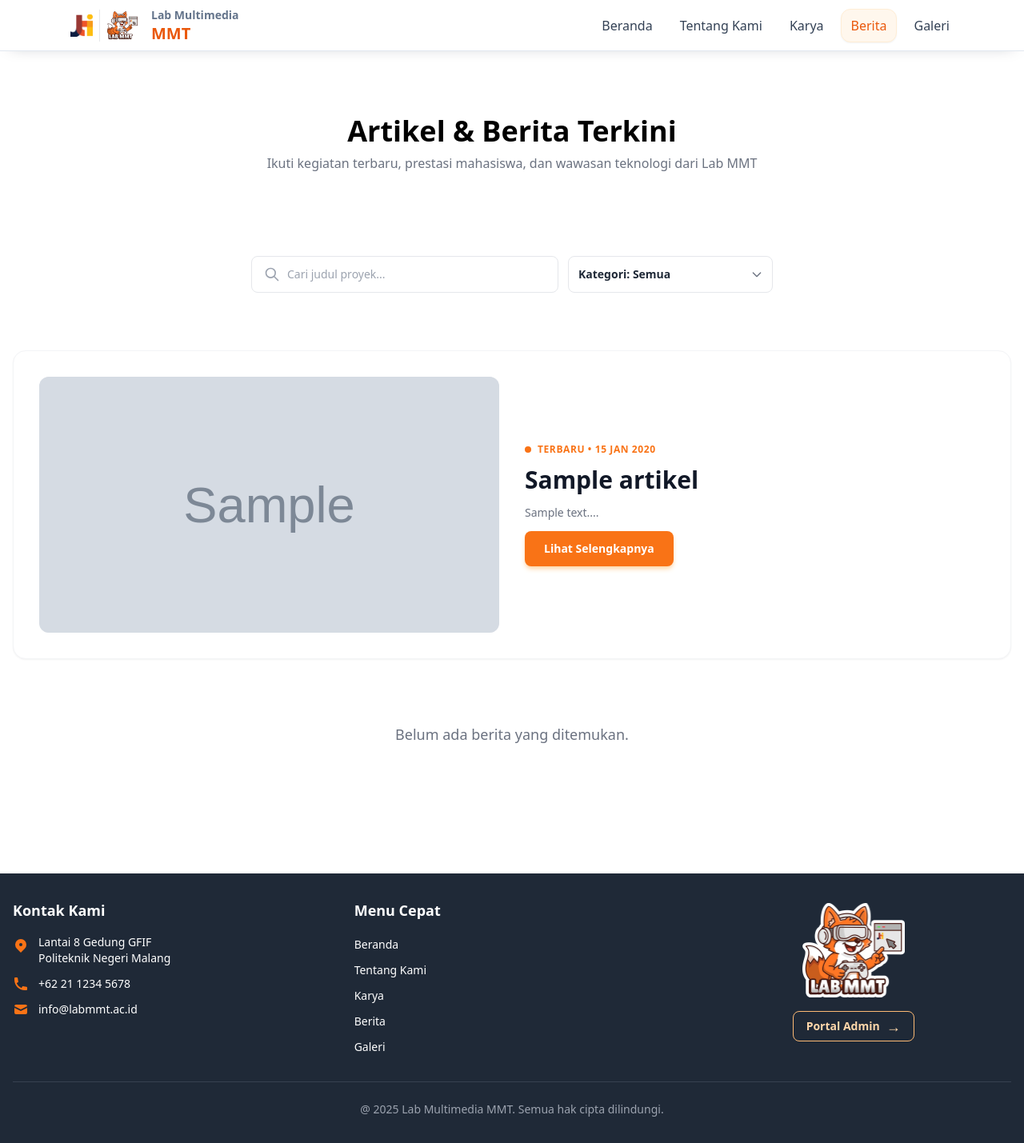
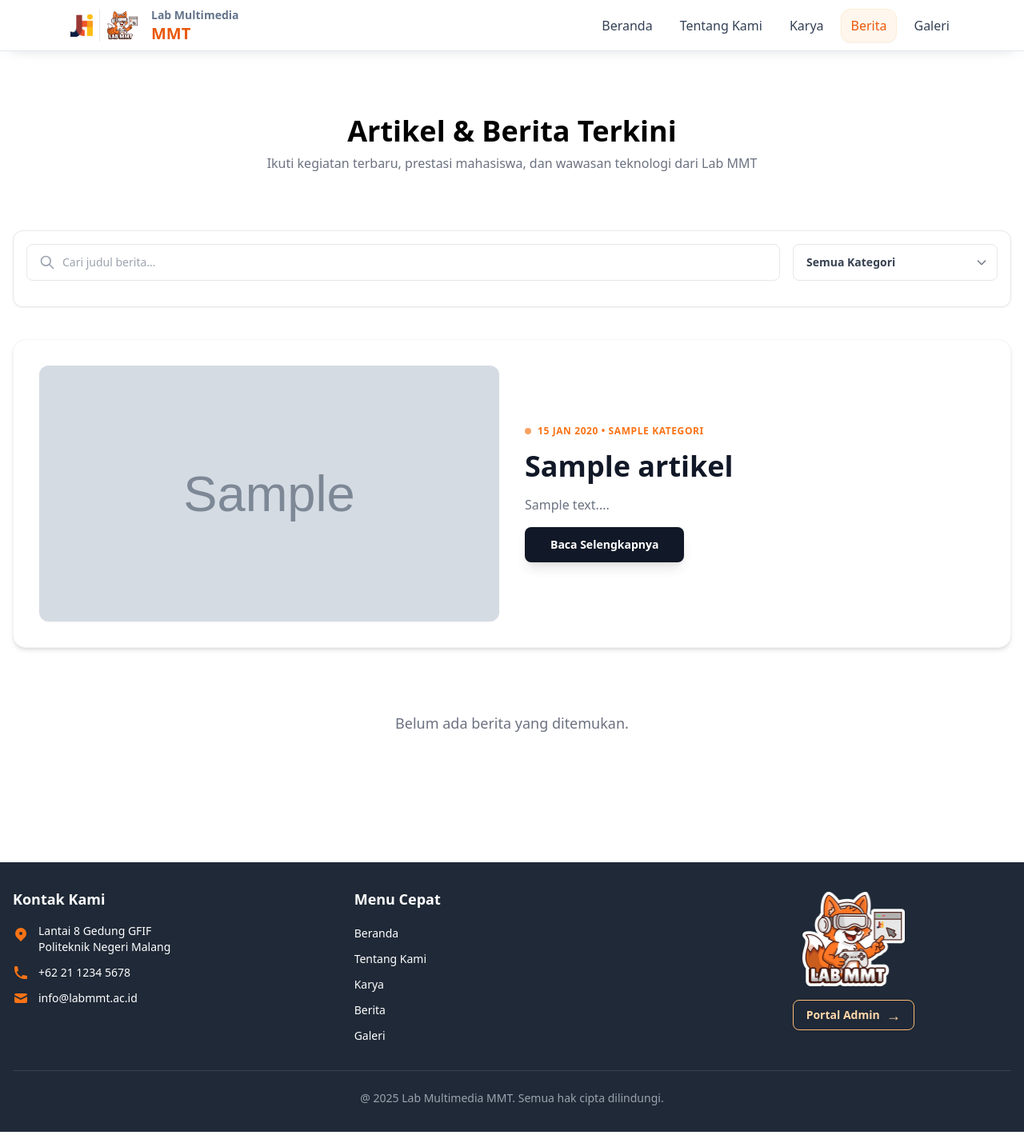
Before and after one commit to furalmiqbadi/pbl, a PHP site: page /index.php?page=news in a window 1280 px wide. Shown: the whole page at 80% size. Run offline with PHP 8.4, Linux system fonts and the light colour scheme; tables that the repository leaves empty or names only in its code hold one stand-in row (values such as "Sample post"); some libraries are stand-ins or nearby versions.

Commit message:
berita FE dan BE

```diff
--- a/controller/NewsController.php
+++ b/controller/NewsController.php
@@ -15,7 +15,7 @@ class NewsController
 
     public function index()
     {
-        // 1. Ambil input
+        // 1. Ambil Input
         $search = trim($_GET['search'] ?? '');
         $categoryInput = $_GET['category'] ?? null;
 
@@ -34,15 +34,17 @@ class NewsController
         $remaining = max(0, $totalNews - $perPageFirst);
         $totalPages = 1 + ($remaining > 0 ? (int) ceil($remaining / $perPageOther) : 0);
 
-        if ($page > $totalPages && $totalPages > 0) $page = $totalPages;
+        if ($page > $totalPages && $totalPages > 0)
+            $page = $totalPages;
 
-        // 4. Logika Featured
+        // 4. Logika Featured News (Headline Utama)
         $featuredNews = null;
+        // Featured hanya muncul jika di halaman 1, tidak search, dan tidak filter kategori
         if ($page === 1 && $search === '' && $categoryId === null) {
             $featuredNews = $this->model->getLatest();
         }
 
-        // 5. Hitung Offset
+        // 5. Hitung Offset Database
         if ($page === 1) {
             $offset = $featuredNews ? 1 : 0;
             $limit = $featuredNews ? ($perPageFirst - 1) : $perPageFirst;
@@ -51,31 +53,50 @@ class NewsController
             $limit = $perPageOther;
         }
 
-        // 6. Ambil Data
+        // 6. Ambil Data Utama
         $newsList = $this->model->getNews($search, $categoryId, $offset, $limit);
         $categories = $this->model->getCategories();
 
-        // 7. Panggil View Publik
+        // 7. Logika Slide
+        $sliderNews = [];
+
+        // Masukkan Featured News sebagai slide pertama
+        if (!empty($featuredNews)) {
+            $sliderNews[] = $featuredNews;
+        }
+
+        // Tambahkan 2 berita terbaru dari list agar slide-nya banyak
+        if (!empty($newsList)) {
+            $sliderNews = array_merge($sliderNews, array_slice($newsList, 0, 2));
+        }
+
+        // Hapus duplikat (jaga-jaga kalau datanya sama)
+        $sliderNews = array_unique($sliderNews, SORT_REGULAR);
+
+        // 8. Panggil View
+        // Sekarang View tinggal pakai variabel $sliderNews tanpa mikir
         include __DIR__ . '/../view/news.php';
     }
 
     public function detail()
     {
         if (!isset($_GET['id'])) {
-            header("Location: index.php?page=news"); exit;
+            header("Location: index.php?page=news");
+            exit;
         }
 
         $id = (int) $_GET['id'];
         $newsItem = $this->model->getNewsById($id);
 
         if (!$newsItem) {
-            echo "Berita tidak ditemukan!"; exit;
+            echo "Berita tidak ditemukan!";
+            exit;
         }
 
         // Ambil Rekomendasi (3 berita terbaru selain yang sedang dibuka)
         $recentNews = $this->model->getNews(null, null, 0, 4);
-        $relatedNews = array_filter($recentNews, function($item) use ($id) {
-            return (int)$item['id'] !== $id;
+        $relatedNews = array_filter($recentNews, function ($item) use ($id) {
+            return (int) $item['id'] !== $id;
         });
         $relatedNews = array_slice($relatedNews, 0, 3);
 
@@ -84,15 +105,14 @@ class NewsController
 
     // BAGIAN ADMIN (Untuk Dashboard)
 
-    // Tampilkan Daftar Berita di Admin
     public function adminIndex()
     {
         $search = $_GET['search'] ?? null;
-        if ($search) {
-            $newsList = $this->model->getNews($search, null, 0, 100);
-        } else {
-            $newsList = $this->model->getAllNews();
-        }
+        $category = $_GET['category'] ?? null;
+
+        $newsList = $this->model->getAdminNews($search, $category);
+        $categories = $this->model->getCategories();
+
         include __DIR__ . '/../view/admin/berita.php';
     }
 
@@ -172,7 +192,8 @@ class NewsController
     private function uploadImage($file)
     {
         $targetDir = __DIR__ . "/../assets/images/uploads/";
-        if (!is_dir($targetDir)) mkdir($targetDir, 0777, true);
+        if (!is_dir($targetDir))
+            mkdir($targetDir, 0777, true);
 
         $ext = pathinfo($file["name"], PATHINFO_EXTENSION);
         $fileName = time() . '_' . uniqid() . '.' . $ext;
--- a/model/NewsModel.php
+++ b/model/NewsModel.php
@@ -174,5 +174,36 @@ class NewsModel extends Model
         return $stmt->execute();
     }
 
+    // [UPDATE] Ambil Semua Berita untuk Admin (Dengan Filter Search & Kategori)
+    public function getAdminNews($search = null, $categoryId = null)
+    {
+        if ($this->db === null)
+            return [];
 
+        $sql = "SELECT b.*, k.nama_kategori
+                FROM berita_artikel b
+                LEFT JOIN kategori k ON b.kategori_id = k.id
+                WHERE 1=1"; // Trik agar mudah menambah AND
+
+        $params = [];
+
+        // 1. Filter Pencarian (Judul atau Isi)
+        if (!empty($search)) {
+            // Gunakan ILIKE untuk PostgreSQL (Case Insensitive), pakai LIKE kalau MySQL
+            $sql .= " AND (b.judul ILIKE :search OR b.isi_berita ILIKE :search)";
+            $params[':search'] = "%$search%";
+        }
+
+        // 2. Filter Kategori
+        if (!empty($categoryId) && $categoryId !== 'semua') {
+            $sql .= " AND b.kategori_id = :cat";
+            $params[':cat'] = $categoryId;
+        }
+
+        $sql .= " ORDER BY b.created_at DESC";
+
+        $stmt = $this->db->prepare($sql);
+        $stmt->execute($params);
+        return $stmt->fetchAll(PDO::FETCH_ASSOC);
+    }
 }
--- a/view/news.php
+++ b/view/news.php
@@ -5,78 +5,103 @@ include __DIR__ . '/../layouts/header.php';
 
 <script src="https://cdn.tailwindcss.com"></script>
 
-<main class="max-w-7xl mx-auto px-4 py-12 space-y-10">
-    <section class="bg-white pt-24 pb-12 text-center">
+<main class="max-w-7xl mx-auto px-4 py-12 space-y-10 min-h-screen">
+
+    <section class="bg-white pt-24 pb-8 text-center">
         <div class="max-w-screen-xl mx-auto px-4">
             <h1 class="font-heading font-bold text-3xl md:text-4xl text-brand-dark mb-2">
-                Artikel & Berita Terkini </h1>
+                Artikel & Berita Terkini
+            </h1>
             <p class="font-sans text-gray-500 text-sm md:text-base">
-                Ikuti kegiatan terbaru, prestasi mahasiswa, dan wawasan teknologi dari Lab MMT </p>
+                Ikuti kegiatan terbaru, prestasi mahasiswa, dan wawasan teknologi dari Lab MMT
+            </p>
         </div>
     </section>
 
-    <section class="bg-white rounded-xl p-4">
-        <form action="index.php" method="GET" class="flex flex-col md:flex-row gap-3 items-center justify-center">
+    <section class="bg-white border border-gray-200 rounded-xl shadow-sm p-4">
+        <form action="index.php" method="GET" class="flex flex-col md:flex-row gap-4 items-center justify-center">
 
             <input type="hidden" name="page" value="news">
 
-            <div class="relative w-full md:w-96">
+            <div class="relative w-full md:flex-1">
                 <span class="absolute inset-y-0 left-0 flex items-center pl-4 pointer-events-none text-gray-400">
-                    <svg class="w-5 h-5" fill="none" stroke="currentColor" viewBox="0 0 24 24">
-                        <path stroke-linecap="round" stroke-linejoin="round" stroke-width="2"
-                            d="M21 21l-6-6m2-5a7 7 0 11-14 0 7 7 0 0114 0z"></path>
-                    </svg>
+                    <svg class="w-5 h-5" fill="none" stroke="currentColor" viewBox="0 0 24 24"><path stroke-linecap="round" stroke-linejoin="round" stroke-width="2" d="M21 21l-6-6m2-5a7 7 0 11-14 0 7 7 0 0114 0z"></path></svg>
                 </span>
-                <input type="text" name="search" value="<?php echo h($search ?? ''); ?>" placeholder="Cari judul proyek..."
-                    class="w-full pl-11 pr-4 py-3 text-sm rounded-lg bg-white border border-gray-200 focus:outline-none focus:ring-2 focus:ring-orange-400 focus:border-orange-300">
+                <input type="text" name="search" value="<?php echo h($search ?? ''); ?>" placeholder="Cari judul berita..."
+                    class="w-full pl-11 pr-4 py-3 text-sm rounded-lg border border-gray-200 focus:outline-none focus:ring-2 focus:ring-orange-400">
             </div>
 
             <div class="relative w-full md:w-64">
                 <select name="category" onchange="this.form.submit()"
-                    class="w-full pl-3 pr-8 py-3 text-sm font-semibold bg-white text-gray-800 border border-gray-200 rounded-lg appearance-none focus:outline-none focus:ring-2 focus:ring-orange-400 focus:border-orange-300">
-                    <option value="semua">Kategori: Semua</option>
+                    class="w-full pl-4 pr-10 py-3 text-sm font-semibold bg-white text-gray-700 border border-gray-200 rounded-lg appearance-none focus:outline-none focus:ring-2 focus:ring-orange-400 cursor-pointer">
+                    <option value="semua">Semua Kategori</option>
                     <?php if (!empty($categories)): ?>
                         <?php foreach ($categories as $cat): ?>
                             <option value="<?php echo (int) $cat['id']; ?>" <?php echo (isset($categoryId) && $categoryId === (int) $cat['id']) ? 'selected' : ''; ?>>
-                                <?php echo 'Kategori: ' . h($cat['nama_kategori']); ?>
+                                <?php echo h($cat['nama_kategori']); ?>
                             </option>
                         <?php endforeach; ?>
                     <?php endif; ?>
                 </select>
                 <span class="absolute inset-y-0 right-0 flex items-center pr-3 pointer-events-none text-gray-500">
-                    <svg class="w-4 h-4" fill="none" stroke="currentColor" viewBox="0 0 24 24">
-                        <path stroke-linecap="round" stroke-linejoin="round" stroke-width="2" d="M19 9l-7 7-7-7"></path>
-                    </svg>
+                    <svg class="w-4 h-4" fill="none" stroke="currentColor" viewBox="0 0 24 24"><path stroke-linecap="round" stroke-linejoin="round" stroke-width="2" d="M19 9l-7 7-7-7"></path></svg>
                 </span>
             </div>
         </form>
     </section>
 
-    <?php if (!empty($featuredNews)): ?>
-        <section class="bg-white border border-gray-100 rounded-2xl shadow-sm overflow-hidden p-6 md:p-8 hover:shadow-md transition-shadow duration-300">
+    <?php if (!empty($sliderNews)): ?>
+        <section class="relative bg-white border border-gray-100 rounded-2xl shadow-md overflow-hidden group">
+
+            <div class="overflow-hidden relative">
+                <div id="slider-track" class="flex transition-transform duration-500 ease-in-out">
+                    <?php foreach ($sliderNews as $index => $item): ?>
+                    <div class="w-full flex-shrink-0 p-6 md:p-8">
                         <div class="flex flex-col lg:flex-row gap-8 items-center">
-                <div class="w-full lg:w-1/2 h-64 lg:h-80 rounded-xl overflow-hidden bg-gray-100 relative group">
-                    <img src="<?php echo !empty($featuredNews['gambar_berita']) ? h($featuredNews['gambar_berita']) : 'https://placehold.co/800x500?text=No+Image'; ?>"
-                        class="w-full h-full object-cover transform group-hover:scale-105 transition-transform duration-700">
+                            <div class="w-full lg:w-1/2 h-64 lg:h-80 rounded-xl overflow-hidden bg-gray-100 relative shadow-sm">
+                                <img src="<?php echo assetUrl($item['gambar_berita'] ?? ''); ?>"
+                                     class="w-full h-full object-cover transform hover:scale-105 transition-transform duration-700">
+
                                 </div>
-                <div class="w-full lg:w-1/2 flex flex-col items-start text-left space-y-3">
+                            <div class="w-full lg:w-1/2 flex flex-col items-start text-left space-y-4">
                                 <div class="text-xs font-bold text-orange-500 uppercase tracking-wider flex items-center gap-2">
-                        <span class="w-2 h-2 rounded-full bg-orange-500"></span>
-                        Terbaru &bull;
-                        <?php echo !empty($featuredNews['created_at']) ? h(date('d M Y', strtotime($featuredNews['created_at']))) : ''; ?>
+                                    <span class="w-2 h-2 rounded-full bg-orange-500 animate-pulse"></span>
+                                    <?php echo !empty($item['created_at']) ? h(date('d M Y', strtotime($item['created_at']))) : ''; ?>
+                                    &bull; <?php echo h($item['nama_kategori'] ?? 'Umum'); ?>
                                 </div>
-                    <h2 class="text-2xl md:text-3xl font-bold text-gray-900 leading-tight hover:text-orange-500 transition">
-                        <a href="index.php?page=news_detail&id=<?php echo $featuredNews['id']; ?>"><?php echo h($featuredNews['judul'] ?? ''); ?></a>
+                                <h2 class="text-2xl md:text-4xl font-extrabold text-gray-900 leading-tight">
+                                    <a href="index.php?page=news_detail&id=<?php echo $item['id']; ?>" class="hover:text-orange-500 transition">
+                                        <?php echo h($item['judul']); ?>
+                                    </a>
                                 </h2>
-                    <p class="text-gray-500 text-sm leading-relaxed">
-                        <?php echo h(mb_substr(strip_tags($featuredNews['isi_berita'] ?? ''), 0, 150) . '...'); ?>
+                                <p class="text-gray-500 text-sm md:text-base leading-relaxed line-clamp-3">
+                                    <?php echo h(mb_substr(strip_tags($item['isi_berita'] ?? ''), 0, 200) . '...'); ?>
                                 </p>
-                    <a href="index.php?page=news_detail&id=<?php echo $featuredNews['id']; ?>"
-                        class="inline-flex items-center justify-center bg-orange-500 hover:bg-orange-600 text-white text-sm font-semibold py-3 px-6 rounded-lg transition-all shadow-md shadow-orange-200 transform hover:-translate-y-0.5">
-                        Lihat Selengkapnya
+                                <a href="index.php?page=news_detail&id=<?php echo $item['id']; ?>"
+                                   class="inline-flex items-center justify-center bg-gray-900 hover:bg-orange-600 text-white text-sm font-semibold py-3 px-8 rounded-lg transition-all shadow-lg hover:shadow-orange-500/30 transform hover:-translate-y-1">
+                                    Baca Selengkapnya
                                 </a>
                             </div>
                         </div>
+                    </div>
+                    <?php endforeach; ?>
+                </div>
+            </div>
+
+            <?php if(count($sliderNews) > 1): ?>
+                <button id="prevBtn" class="absolute top-1/2 left-4 -translate-y-1/2 bg-white/80 hover:bg-white text-gray-800 p-3 rounded-full shadow-lg backdrop-blur-sm transition opacity-0 group-hover:opacity-100 focus:opacity-100">
+                    <svg class="w-5 h-5" fill="none" stroke="currentColor" viewBox="0 0 24 24"><path stroke-linecap="round" stroke-linejoin="round" stroke-width="2" d="M15 19l-7-7 7-7"></path></svg>
+                </button>
+                <button id="nextBtn" class="absolute top-1/2 right-4 -translate-y-1/2 bg-white/80 hover:bg-white text-gray-800 p-3 rounded-full shadow-lg backdrop-blur-sm transition opacity-0 group-hover:opacity-100 focus:opacity-100">
+                    <svg class="w-5 h-5" fill="none" stroke="currentColor" viewBox="0 0 24 24"><path stroke-linecap="round" stroke-linejoin="round" stroke-width="2" d="M9 5l7 7-7 7"></path></svg>
+                </button>
+                <div class="absolute bottom-4 left-1/2 -translate-x-1/2 flex gap-2">
+                    <?php foreach ($sliderNews as $i => $v): ?>
+                        <button class="slider-dot w-2.5 h-2.5 rounded-full bg-gray-300 hover:bg-orange-400 transition-all <?php echo $i === 0 ? 'bg-orange-500 w-6' : ''; ?>" data-index="<?php echo $i; ?>"></button>
+                    <?php endforeach; ?>
+                </div>
+            <?php endif; ?>
+
         </section>
     <?php endif; ?>
 
@@ -87,28 +112,29 @@ include __DIR__ . '/../layouts/header.php';
                     <p class="text-gray-500 text-lg">Belum ada berita yang ditemukan.</p>
                 </div>
             <?php else: ?>
-                <div class="grid grid-cols-1 md:grid-cols-2 lg:grid-cols-3 gap-6">
+                <div class="grid grid-cols-1 md:grid-cols-2 lg:grid-cols-3 gap-8">
                     <?php foreach ($newsList as $news): ?>
                         <article class="flex flex-col h-full bg-white border border-gray-100 rounded-2xl p-5 shadow-sm hover:shadow-lg transition-all duration-300 group">
                             <div class="h-48 rounded-xl overflow-hidden bg-gray-100 mb-4 relative">
-                                <img src="<?php echo !empty($news['gambar_berita']) ? h($news['gambar_berita']) : 'https://placehold.co/600x400?text=No+Image'; ?>"
+                                <img src="<?php echo assetUrl($news['gambar_berita'] ?? ''); ?>"
                                      class="w-full h-full object-cover transform group-hover:scale-110 transition-transform duration-500">
                                 <span class="absolute top-3 left-3 bg-white/90 backdrop-blur-sm text-gray-800 text-[10px] font-bold px-2 py-1 rounded shadow-sm">
                                     <?php echo h($news['nama_kategori'] ?? 'Umum'); ?>
                                 </span>
                             </div>
                             <div class="flex flex-col flex-grow">
-                                <h3 class="text-lg font-bold text-gray-900 mb-2 group-hover:text-orange-500 transition">
+                                <h3 class="text-lg font-bold text-gray-900 mb-2 group-hover:text-orange-500 transition line-clamp-2">
                                     <a href="index.php?page=news_detail&id=<?php echo $news['id']; ?>"><?php echo h($news['judul'] ?? ''); ?></a>
                                 </h3>
                                 <div class="text-xs font-medium text-gray-400 mb-3 flex items-center gap-1">
+                                    <svg class="w-4 h-4" fill="none" stroke="currentColor" viewBox="0 0 24 24"><path stroke-linecap="round" stroke-linejoin="round" stroke-width="2" d="M8 7V3m8 4V3m-9 8h10M5 21h14a2 2 0 002-2V7a2 2 0 00-2-2H5a2 2 0 00-2 2v12a2 2 0 002 2z"></path></svg>
                                     <?php echo !empty($news['created_at']) ? h(date('d M Y', strtotime($news['created_at']))) : ''; ?>
                                 </div>
                                 <p class="text-gray-500 text-sm line-clamp-3 mb-4 flex-grow">
                                     <?php echo h(mb_substr(strip_tags($news['isi_berita'] ?? ''), 0, 100) . '...'); ?>
                                 </p>
                                 <a href="index.php?page=news_detail&id=<?php echo $news['id']; ?>"
-                                    class="inline-flex items-center justify-center gap-2 w-full bg-orange-500 hover:bg-orange-600 text-white text-xs font-semibold py-3 px-4 rounded-lg transition-all mt-auto shadow-sm hover:shadow-md">
+                                   class="inline-flex items-center justify-center gap-2 w-full bg-orange-50 bg-opacity-50 hover:bg-orange-500 hover:text-white text-orange-600 text-xs font-semibold py-3 px-4 rounded-lg transition-all mt-auto shadow-sm">
                                     Lihat Selengkapnya &rarr;
                                 </a>
                             </div>
@@ -119,39 +145,21 @@ include __DIR__ . '/../layouts/header.php';
 
             <?php if(isset($totalPages) && $totalPages > 1): ?>
                 <?php
-            // Logic URL pagination
-            $link = function (int $p) use ($search, $categoryId) {
-                $params = [
-                    'page' => 'news',
-                    'p' => $p
-                ];
+                $link = function (int $p) use ($search, $categoryId): string {
+                    $params = ['page' => 'news', 'p' => $p];
                     if (!empty($search)) $params['search'] = $search;
                     if (!empty($categoryId)) $params['category'] = $categoryId;
                     return 'index.php?' . http_build_query($params);
                 };
-
                 $currPage = $page ?? 1;
                 $prev = max(1, $currPage - 1);
                 $next = min($totalPages, $currPage + 1);
-
-            $window = 5;
-            $startPage = max(1, $currPage - 2);
-            $endPage = min($totalPages, $startPage + $window - 1);
-            if ($endPage - $startPage + 1 < $window) {
-                $startPage = max(1, $endPage - $window + 1);
-            }
                 ?>
-            <div class="mt-10 flex justify-center">
-                <div class="inline-flex items-center gap-1 bg-white border border-gray-200 rounded-xl px-3 py-2 shadow-sm text-sm font-semibold">
-                    <a href="<?php echo $link($prev); ?>" class="px-3 py-1 rounded-lg <?php echo $currPage <= 1 ? 'text-gray-300 cursor-not-allowed' : 'text-orange-600 hover:bg-orange-50'; ?>">Sebelumnya</a>
-
-                    <?php for ($i = $startPage; $i <= $endPage; $i++): ?>
-                        <a href="<?php echo $link($i); ?>" class="px-3 py-1 rounded-lg <?php echo $i === $currPage ? 'bg-orange-500 text-white shadow-sm' : 'text-gray-700 hover:bg-orange-50'; ?>">
-                            <?php echo $i; ?>
-                        </a>
-                    <?php endfor; ?>
-
-                    <a href="<?php echo $link($next); ?>" class="px-3 py-1 rounded-lg <?php echo $currPage >= $totalPages ? 'text-gray-300 cursor-not-allowed' : 'text-orange-600 hover:bg-orange-50'; ?>">Berikutnya</a>
+                <div class="mt-12 flex justify-center">
+                    <div class="inline-flex items-center gap-2 bg-white p-2 rounded-xl shadow-sm border border-gray-100">
+                        <a href="<?php echo $link($prev); ?>" class="px-4 py-2 rounded-lg text-sm font-semibold <?php echo $currPage <= 1 ? 'text-gray-300 cursor-not-allowed' : 'text-gray-600 hover:bg-gray-100'; ?>">Prev</a>
+                        <span class="px-4 py-2 bg-orange-500 text-white text-sm font-bold rounded-lg"><?php echo $currPage; ?> / <?php echo $totalPages; ?></span>
+                        <a href="<?php echo $link($next); ?>" class="px-4 py-2 rounded-lg text-sm font-semibold <?php echo $currPage >= $totalPages ? 'text-gray-300 cursor-not-allowed' : 'text-gray-600 hover:bg-gray-100'; ?>">Next</a>
                     </div>
                 </div>
             <?php endif; ?>
@@ -161,3 +169,53 @@ include __DIR__ . '/../layouts/header.php';
 </main>
 
 <?php include __DIR__ . '/../layouts/footer.php'; ?>
+
+<script>
+document.addEventListener('DOMContentLoaded', () => {
+    const track = document.getElementById('slider-track');
+    const prevBtn = document.getElementById('prevBtn');
+    const nextBtn = document.getElementById('nextBtn');
+    const dots = document.querySelectorAll('.slider-dot');
+
+    if (!track || !prevBtn || !nextBtn) return;
+
+    const slides = track.children;
+    const totalSlides = slides.length;
+    let currentIndex = 0;
+
+    const updateSlider = () => {
+        track.style.transform = `translateX(-${currentIndex * 100}%)`;
+        dots.forEach((dot, idx) => {
+            if (idx === currentIndex) {
+                dot.classList.add('bg-orange-500', 'w-6');
+                dot.classList.remove('bg-gray-300');
+            } else {
+                dot.classList.add('bg-gray-300');
+                dot.classList.remove('bg-orange-500', 'w-6');
+            }
+        });
+    };
+
+    nextBtn.addEventListener('click', () => {
+        currentIndex = (currentIndex + 1) % totalSlides;
+        updateSlider();
+    });
+
+    prevBtn.addEventListener('click', () => {
+        currentIndex = (currentIndex - 1 + totalSlides) % totalSlides;
+        updateSlider();
+    });
+
+    dots.forEach(dot => {
+        dot.addEventListener('click', (e) => {
+            currentIndex = parseInt(e.target.dataset.index);
+            updateSlider();
+        });
+    });
+
+    setInterval(() => {
+        currentIndex = (currentIndex + 1) % totalSlides;
+        updateSlider();
+    }, 5000);
+});
+</script>
```
Also changed, not shown: view/admin/berita.php (+46 -22 lines). Lines whose indentation alone changed are shown as unchanged.
